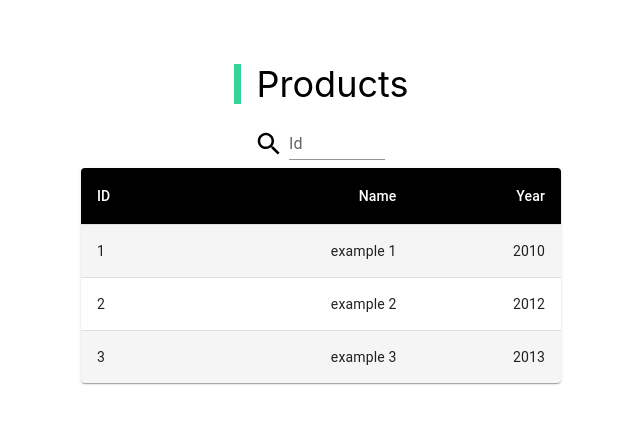
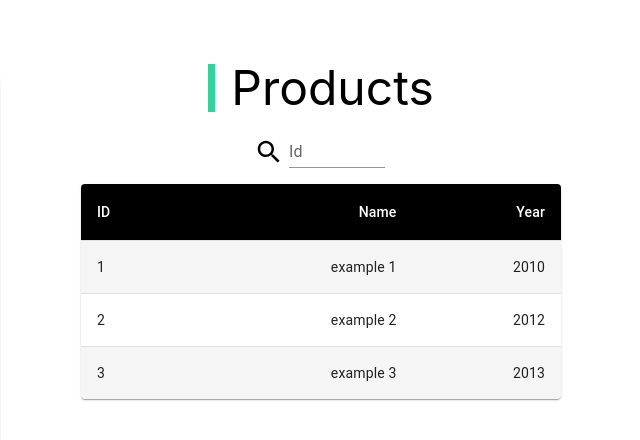
Before and after one commit to Biker5522/Codibly, a React (Create React App) app: page / in a window 1280 px wide. Shown: the top 440 px of the page, without its empty margins (319-959 px from the left). Built offline with nearby package versions, Linux system fonts and the light colour scheme.

Commit message:
Filter table based on input id

```diff
--- a/src/App.tsx
+++ b/src/App.tsx
@@ -6,7 +6,7 @@ import { DataGrid, GridColDef, GridValueGetterParams } from "@mui/x-data-grid";
 import ProductsTable from "./components/productsTable";
 
 function App() {
-  const [idSearch, setIdSearch] = useState();
+  const [idSearch, setIdSearch] = useState<number | null>(null);
   useEffect(() => {
     console.log(idSearch);
   }, [idSearch, setIdSearch]);
@@ -17,15 +17,15 @@ function App() {
   };
 
   return (
-    <div className="App w-full h-[100vh] p-16">
-      <div className="w-[40%] m-auto">
+    <div className="App w-full h-[100vh] p-16  ">
+      <div className=" w-[40em] m-auto shadow-lg h-[50em]">
         {/* Header  */}
         <div className=" flex flex-col justify-center align-middle items-center gap-2">
-          <h2 className="text-4xl border-l-[7px] pl-4 border-emerald-400">
+          <h2 className="text-5xl border-l-[7px] pl-4 border-emerald-400">
             Products
           </h2>
           {/* Search box */}
-          <div className="flex items-end gap-2 w-[8em]">
+          <div className="flex items-end gap-2 w-[8em] mb-2">
             <SearchIcon className="mb-1 scale-125" />
             <TextField
               id="standard-basic"
@@ -37,7 +37,7 @@ function App() {
             />
           </div>
           {/* Table */}
-          <ProductsTable />
+          <ProductsTable id={idSearch} />
         </div>
       </div>
     </div>
--- a/src/components/productsTable.tsx
+++ b/src/components/productsTable.tsx
@@ -37,8 +37,11 @@ const rows = [
   createData(2, "example 2", 2012),
   createData(3, "example 3", 2013),
 ];
+type Props = {
+  id?: number | null;
+};
 
-export default function CustomizedTables() {
+export default function ProductsTable({ id }: Props) {
   return (
     <div className="w-[30em]">
       <TableContainer component={Paper}>
@@ -51,7 +54,23 @@ export default function CustomizedTables() {
             </TableRow>
           </TableHead>
           <TableBody>
-            {rows.map((row) => (
+            {id
+              ? rows
+                  .filter((product) => product.id == id)
+                  .map((row) => (
+                    <StyledTableRow key={row.id}>
+                      <StyledTableCell component="th" scope="row">
+                        {row.id}
+                      </StyledTableCell>
+                      <StyledTableCell align="right">
+                        {row.name}
+                      </StyledTableCell>
+                      <StyledTableCell align="right">
+                        {row.year}
+                      </StyledTableCell>
+                    </StyledTableRow>
+                  ))
+              : rows.map((row) => (
                   <StyledTableRow key={row.id}>
                     <StyledTableCell component="th" scope="row">
                       {row.id}
```
Lines whose indentation alone changed are shown as unchanged.
